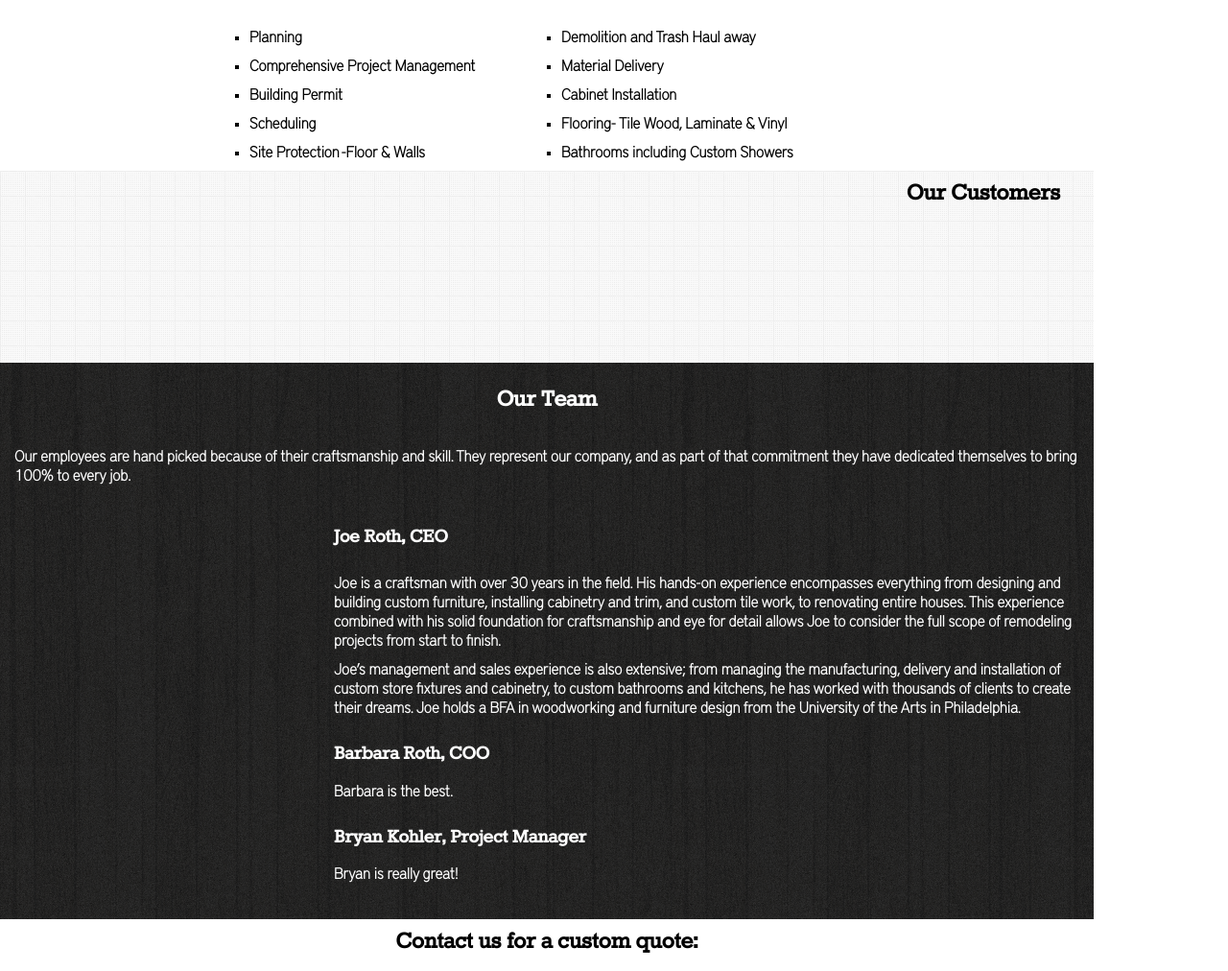
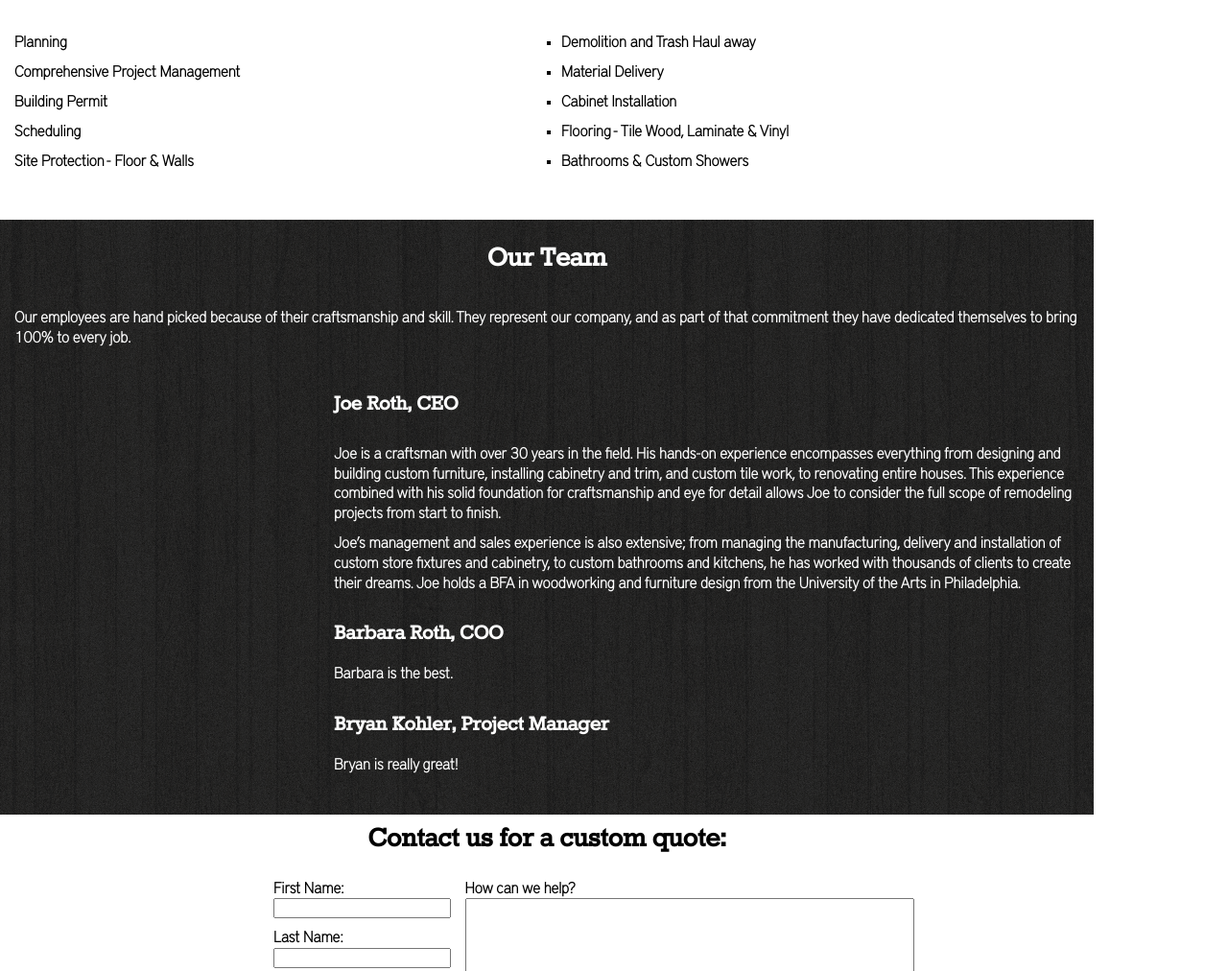
Before and after one commit to jamielynnroth/jrcontracting, a plain HTML site: page index.html in a window 1280 px wide. Shown: the part 1020-2032 px from the top of the page at 96% size. Drawn offline with Linux system fonts and the light colour scheme.

Commit message:
layout fixes for v1.0

```diff
--- a/index.html
+++ b/index.html
@@ -23,8 +23,8 @@
 			</ul>
 		</div> <!-- .header-->
 
-		<div id="content">
-			<div id="gallery">
+<!-- 		<div id="content">
+ -->			<div id="gallery">
 				<img src="FinalKitchen1.jpg">
 				<div id="text_background"></div>
 				<div id='photo_overlay'>
@@ -43,7 +43,7 @@
 						<li>Comprehensive Project Management</li>
 						<li>Building Permit </li>
 						<li>Scheduling</li>
-						<li>Site Protection -Floor & Walls</li>
+						<li>Site Protection - Floor & Walls</li>
 					</h3>
 					</ul><!-- #col1-->
 
@@ -52,20 +52,20 @@
 						<li>Demolition and Trash Haul away</li>
 						<li>Material Delivery</li>
 						<li>Cabinet Installation</li>
-						<li>Flooring- Tile Wood, Laminate & Vinyl</li>
-						<li>Bathrooms including Custom Showers</li>
+						<li>Flooring - Tile Wood, Laminate & Vinyl</li>
+						<li>Bathrooms & Custom Showers</li>
 					</h3>
 					</ul><!--#col2-->
 				</div><!-- #services-->
 		</div><!-- #about-->
 
 		<div id="customers">
-			<h1>Our Customers</h1>
+				<!--<h1>Our Customers</h1>-->
 		</div><!--#customers-->
 
 		<div id="team">
 			<span><h1>Our Team</h1></span>
-			<p><h3>Our employees are hand picked because of their craftsmanship and skill. They represent our company, and as part of that commitment they have dedicated themselves to bring 100% to every job. <h3></p>
+			<p><h3>Our employees are hand picked because of their craftsmanship and skill. They represent our company, and as part of that commitment they have dedicated themselves to bring 100% to every job. </h3></p>
 
 			<div id="team_content">
 
@@ -82,7 +82,7 @@
 				<h3><p>Barbara is the best.</p><h3>
 
 				<h2>Bryan Kohler, Project Manager</h2>
-				<h3>Bryan is really great!</h3>
+				<h3><p>Bryan is really great!</p></h3>
 			</div> <!-- #team_content -->
 
 		</div><!-- #team -->
@@ -90,7 +90,6 @@
 
 			<div id="contact">
 				<h1>Contact us for a custom quote:</h1>
-
 				<form>
 					<fieldset id ="form_col1">
 					<h3>
@@ -105,16 +104,18 @@
 						<label for="zip">Zip Code: </label>
 						<input type="text" name="zip"></input>
 					</h3>
-				</fieldset>
-				<fieldset id="form_col2"><h3>
-					Note: <input type="text" id="note"></input>
+					</fieldset><!-- #form_col1-->
+					<fieldset id="form_col2">
+					<h3>
+						<label for name="note">How can we help?</label>
+						<input type="text" name="note" id="note"></input>
 						<input type="submit" id="submit" value="Send"></input>
 					</h3>
 					</fieldset>
 				</form>
 			</div><!-- #contact -->
 
-		</div><!--#content-->
+		<!-- </div> --><!--#content-->
 	</div><!-- .wrapper -->
 </body>
 
--- a/style.css
+++ b/style.css
@@ -48,7 +48,7 @@ html, body {
 	height: 100%;
 }
 /***********************************************************************************/
-@font-face {
+/*@font-face {
     font-family: 'OctinVintageBRgRegular';
     src: url('octin_vintage_b_rg-webfont.eot');
     src: url('octin_vintage_b_rg-webfont.eot?#iefix') format('embedded-opentype'),
@@ -57,9 +57,9 @@ html, body {
          url('octin_vintage_b_rg-webfont.svg#OctinVintageBRgRegular') format('svg');
     font-weight: normal;
     font-style: normal;
-}
+}*/
 
-@font-face {
+/*@font-face {
     font-family: 'ArsenalRegular';
     src: url('Arsenal-Regular-webfont.eot');
     src: url('Arsenal-Regular-webfont.eot?#iefix') format('embedded-opentype'),
@@ -69,9 +69,7 @@ html, body {
     font-weight: normal;
     font-style: normal;
 
-}
-
-
+}*/
 
 
 @font-face {
@@ -88,14 +86,14 @@ html, body {
 
 
 
-@font-face {
+/*@font-face {
 	font-family: 'Carton-Slab';
 	src: url('Carton-Slab.eot');
 	src: local('☺'), url('Carton-Slab.woff') format('woff'), url('Carton-Slab.ttf') format('truetype'), url('Carton-Slab.svg') format('svg');
 	font-weight: normal;
 	font-style: normal;
 }
-
+*/
 @font-face {
 	font-family: 'DistProTh';
 	src: url('DistProTh.eot');
@@ -104,14 +102,14 @@ html, body {
 	font-style: normal;
 }
 
-
+/**************************************************************************************************/
 
 /*
 @media only screen and (max-width: 48em) { */
 
 
 h1 {
-	font-size: 27px;
+	font-size: 2em; /*27px;*/
 	font-family: 'RokkittRegular';
 	color: black;
 	padding: 10px 0 ;
@@ -120,19 +118,19 @@ h1 {
 
 h2 {
 	font-family: 'RokkittRegular';
-	font-size: 22px;
+	font-size: 1.5em;/* 22px;*/
 	color: black;
 }
 
 h3 {
 	font-family:'DistProTh';
-	font-size: 16px;
-	line-height: 20px;
+	font-size: 1em; /*16px*/
+	line-height: 1.3em; /*20px*/
 }
 
 h5 {
 	font-family:'DistProTh';
-	font-size: 12px;
+	font-size: .8em; /*/*12px;*/
 }
 
 html {
@@ -146,12 +144,14 @@ html {
 }
 
 .header ul {
-	line-height: 80px;
+	line-height: 100%; /*80px;*/
+
 }
 .header li {
 	display: inline;
 	padding-right: 20px;
-	padding-top: 20px;
+/*	padding-top: 20px;*/
+	margin-top: 50px;
 	float: right;
 	color: white;
 }
@@ -163,7 +163,7 @@ html {
 	text-decoration: none;
 	font-family: 'DistProTh';
 	/*font-variant: uppercase;*/
-	font-size: 20px;
+	font-size: 1.3em; /*20px*/
 }
 
 #logo img {
@@ -208,7 +208,7 @@ html {
 	padding: 15px;
 	width: 100%;
 	/*height: 350px;*/
-	height: 100%;
+/*	height: 100%;*/
 	position: relative;
 }
 
@@ -233,12 +233,13 @@ html {
 
 #services {
 
-	height: 150px;
-	width:650px;
+/*	height: 100%; *//*150px;*/
+	width: 100%; /*650px;*/
 /*	margin: 0 0 0 -50px;*/
 	/*left:50%;*/
 	margin: 0 auto;
 	position: relative;
+	overflow: auto;
 }
 	#col1, #col2{
 		width: 50%;
@@ -260,7 +261,8 @@ html {
 /*******************************************************************/
 #customers {
 	background: url('tiny_grid.png');
-	height: 200px;
+/*	height: 200px;*/
+	width: 100%;
 }
 
 #customers h1 {
@@ -275,7 +277,8 @@ html {
 	color:white;
 /*	position:absolute;*/
 	padding: 15px;
-	height: 550px;
+/*	height: 650px;
+*/	overflow: auto;
 }
 
 #team p {
@@ -298,8 +301,10 @@ html {
 /********************************************************************/
 #contact {
 	width:100%;
-	height: 100%;
+/*	height: 100%;*/
 	position:relative;
+	margin:0;
+	padding: 0;
 }
 
 #contact h1 {
@@ -309,8 +314,8 @@ html {
 
 #contact form {
 	width: 50%;
-	height: 100%;
-	margin: 0 auto;
+/*	height: 100%;
+*/	margin: 0 auto;
 	position:relative;
 }
 
```
Lines whose indentation alone changed are shown as unchanged.
